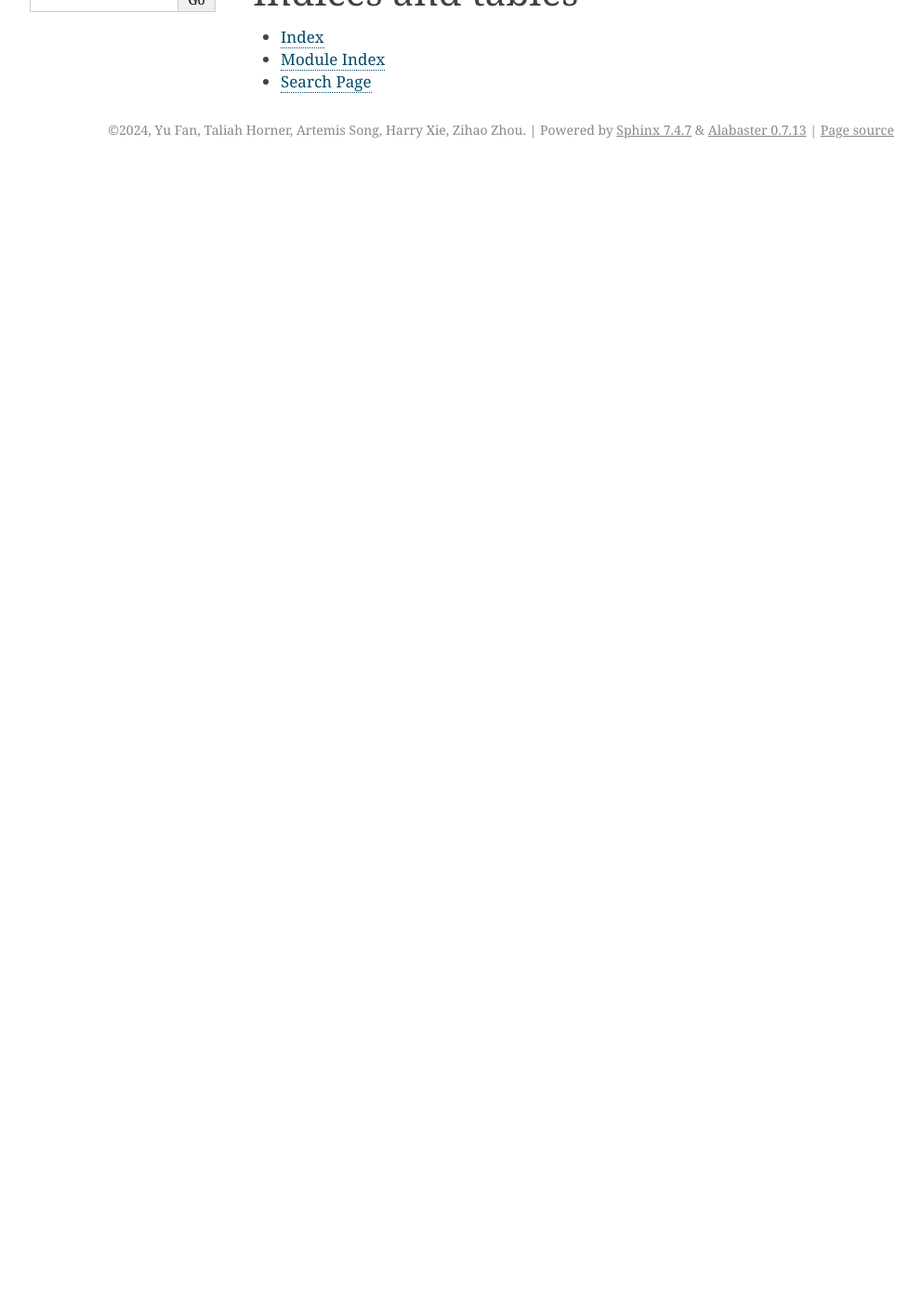
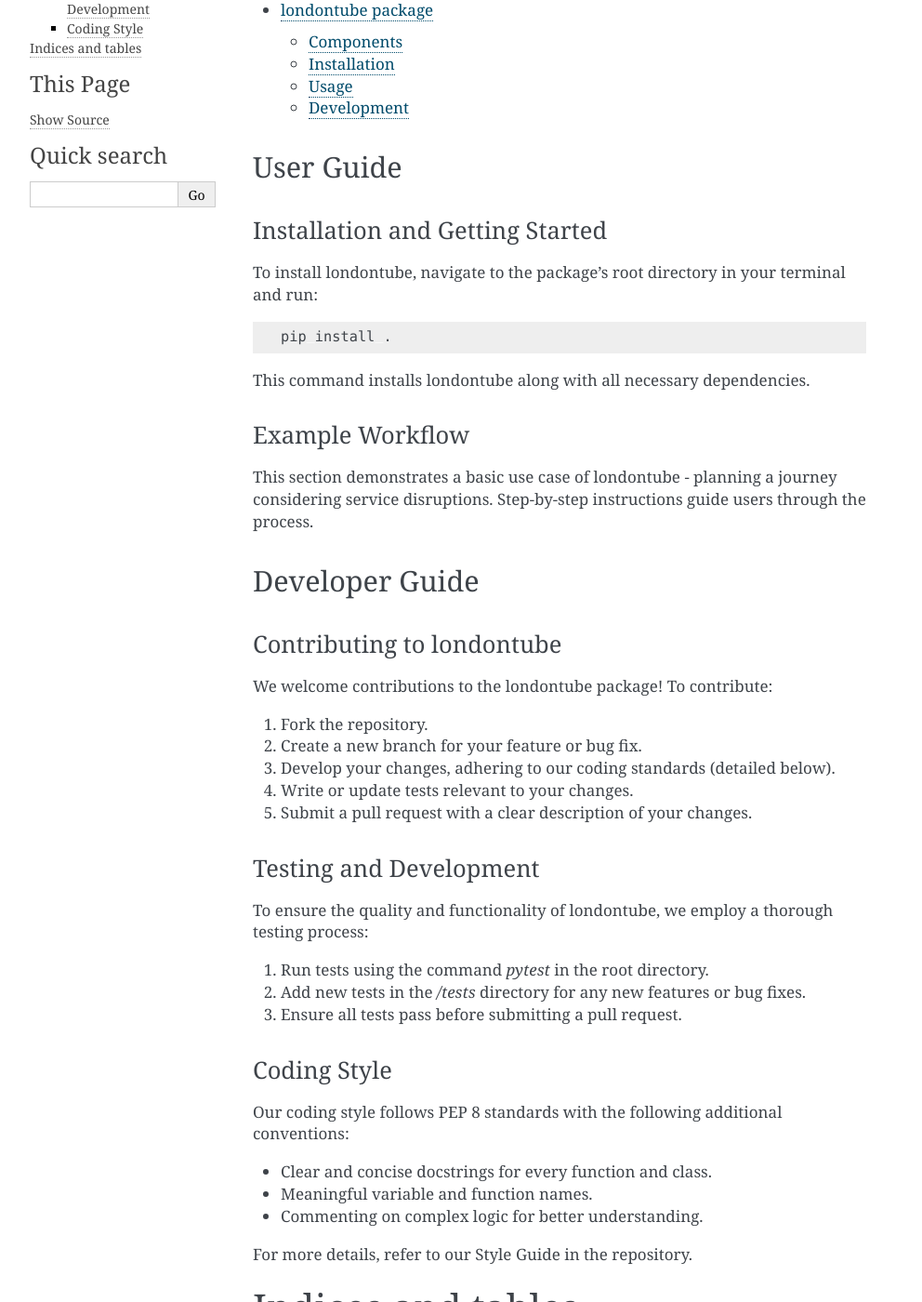
Before and after one commit to WeijieXie/London-Tube-groupwork, a Sphinx documentation site: the page built from docs/source/index.rst, in a window 1280 px wide and 1400 px high, scrolled down 305 px. Shown: the whole window at 93% size, without its empty margins (148-1140 px from the left). Built offline with Sphinx 7.4.7, drawn with Linux system fonts in a browser that asks for light colours; before the commit the page ends 900 px from its top, so only the background shows below that; some of the changed text lies outside the part shown.

Commit message:
refactor: update the structure of documentation

```diff
--- a/docs/source/index.rst
+++ b/docs/source/index.rst
@@ -3,14 +3,65 @@
    You can adapt this file completely to your liking, but it should at least
    contain the root `toctree` directive.
 
-Welcome to londontube's documentation!
+londontube's documentation!
 ======================================
+
+Introduction
+------------
+londontube is a Python package designed for analyzing and planning routes in the London Underground network. It accounts for real-time service disruptions, providing an invaluable tool for both daily commuters and transport planners.
 
 .. toctree::
    :maxdepth: 2
    :caption: Contents:
 
-   modules
+   londontube
+
+User Guide
+----------
+Installation and Getting Started
+^^^^^^^^^^^^^^^^^^^^^^^^^^^^^^^^
+To install londontube, navigate to the package's root directory in your terminal and run:
+
+.. code-block:: bash
+
+    pip install .
+
+This command installs londontube along with all necessary dependencies.
+
+Example Workflow
+^^^^^^^^^^^^^^^^
+This section demonstrates a basic use case of londontube - planning a journey considering service disruptions. Step-by-step instructions guide users through the process.
+
+Developer Guide
+---------------
+Contributing to londontube
+^^^^^^^^^^^^^^^^^^^^^^^^^
+We welcome contributions to the londontube package! To contribute:
+
+1. Fork the repository.
+2. Create a new branch for your feature or bug fix.
+3. Develop your changes, adhering to our coding standards (detailed below).
+4. Write or update tests relevant to your changes.
+5. Submit a pull request with a clear description of your changes.
+
+Testing and Development
+^^^^^^^^^^^^^^^^^^^^^^^
+To ensure the quality and functionality of londontube, we employ a thorough testing process:
+
+1. Run tests using the command `pytest` in the root directory.
+2. Add new tests in the `/tests` directory for any new features or bug fixes.
+3. Ensure all tests pass before submitting a pull request.
+
+Coding Style
+^^^^^^^^^^^^
+Our coding style follows PEP 8 standards with the following additional conventions:
+
+- Clear and concise docstrings for every function and class.
+- Meaningful variable and function names.
+- Commenting on complex logic for better understanding.
+
+For more details, refer to our Style Guide in the repository.
+
 
 Indices and tables
 ==================
```
Also changed, not shown: docs/source/command.rst (added, +33 -0 lines), docs/source/londontube.query.rst (deleted, +0 -21 lines), docs/source/londontube.rst (+22 -27 lines), docs/source/modules.rst (deleted, +0 -7 lines), docs/source/network.rst (added, +21 -0 lines), docs/source/query.rst (added, +20 -0 lines).
